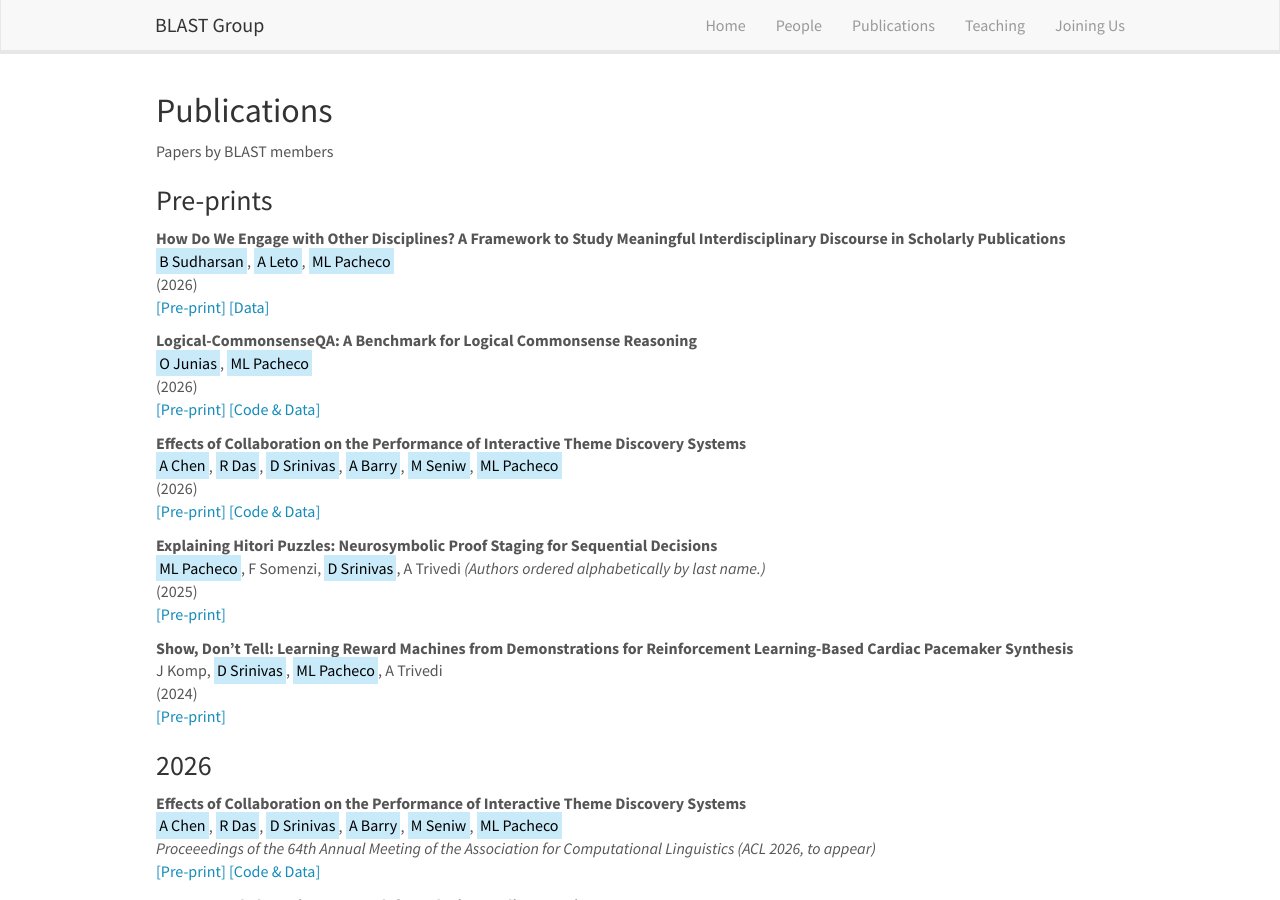
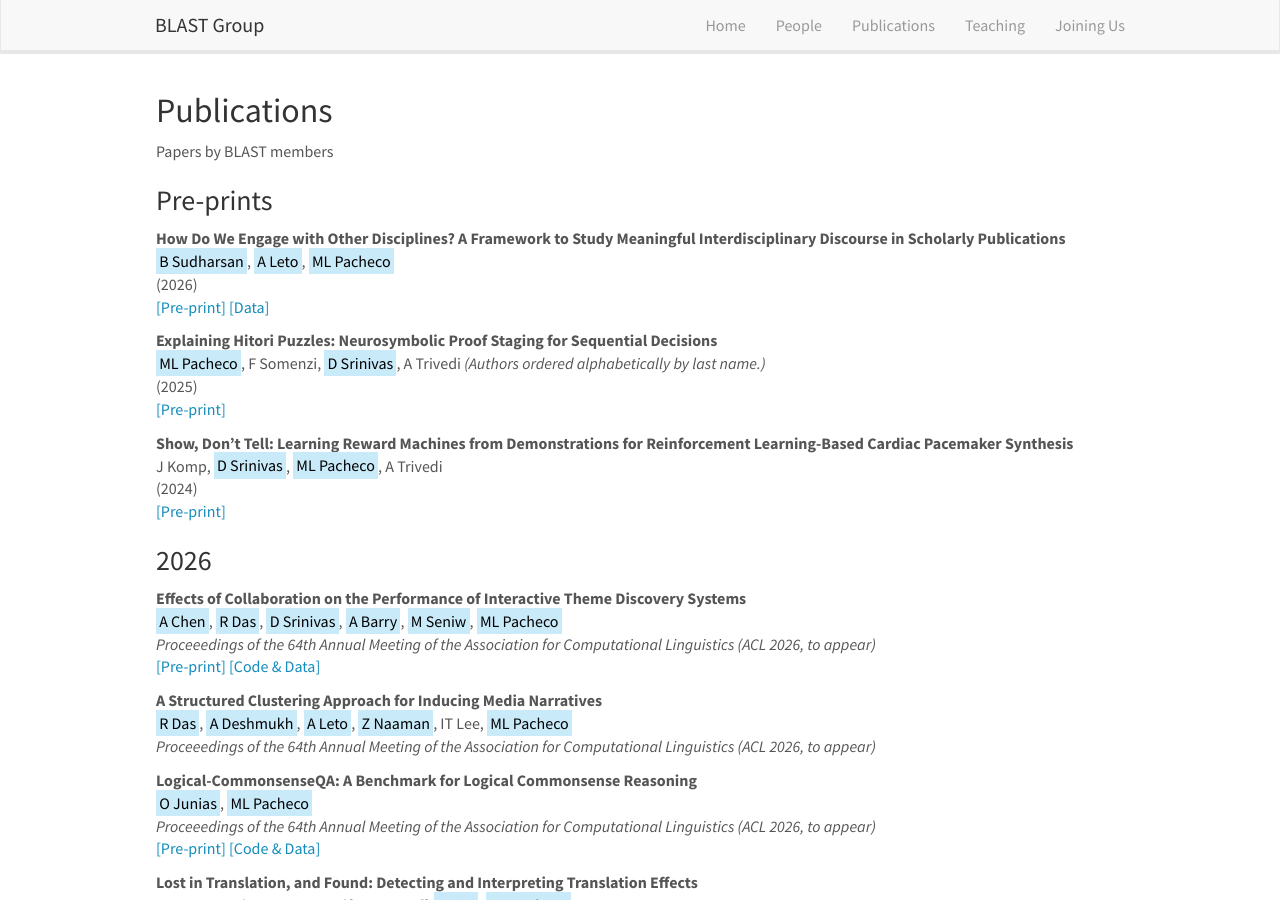
Before and after one commit to blast-cu/blast-cu.github.io, a Jekyll site: the page built from _pages/publications.md, in a window 1280 px wide and 900 px high. Built offline with Jekyll 4.4.1, drawn with Linux system fonts in a browser that asks for light colours; nearby versions of some CDN libraries.

Commit message:
Update publist_preprint.yml

```diff
--- a/_data/publist_preprint.yml
+++ b/_data/publist_preprint.yml
@@ -7,28 +7,6 @@
   code:
     url: https://o365coloradoedu-my.sharepoint.com/personal/basu9216_colorado_edu/_layouts/15/onedrive.aspx?id=%2Fpersonal%2Fbasu9216%5Fcolorado%5Fedu%2FDocuments%2FHow%20Do%20We%20Engage%20With%20Other%20Disciplines%2Fdata&ga=1
     display: \[Data\]
-  year: 2026
-
-- title: "Logical-CommonsenseQA: A Benchmark for Logical Commonsense Reasoning"
-  authors: <mark>O Junias</mark>, <mark>ML Pacheco</mark>
-  highlight: 0
-  link:
-    url: https://arxiv.org/abs/2601.16504
-    display: \[Pre-print\]
-  code:
-    url: https://github.com/obedjunias19/logical-csqa
-    display: \[Code & Data\]
-  year: 2026
-
-- title: "Effects of Collaboration on the Performance of Interactive Theme Discovery Systems"
-  authors: <mark>A Chen</mark>, <mark>R Das</mark>, <mark>D Srinivas</mark>, <mark>A Barry</mark>, <mark>M Seniw</mark>, <mark>ML Pacheco</mark>
-  highlight: 0
-  link:
-    url: https://arxiv.org/abs/2408.09030
-    display: \[Pre-print\]
-  code:
-    url: https://github.com/blast-cu/interactive-systems
-    display: \[Code & Data\]
   year: 2026
 
 - title: "Explaining Hitori Puzzles: Neurosymbolic Proof Staging for Sequential Decisions"
```
